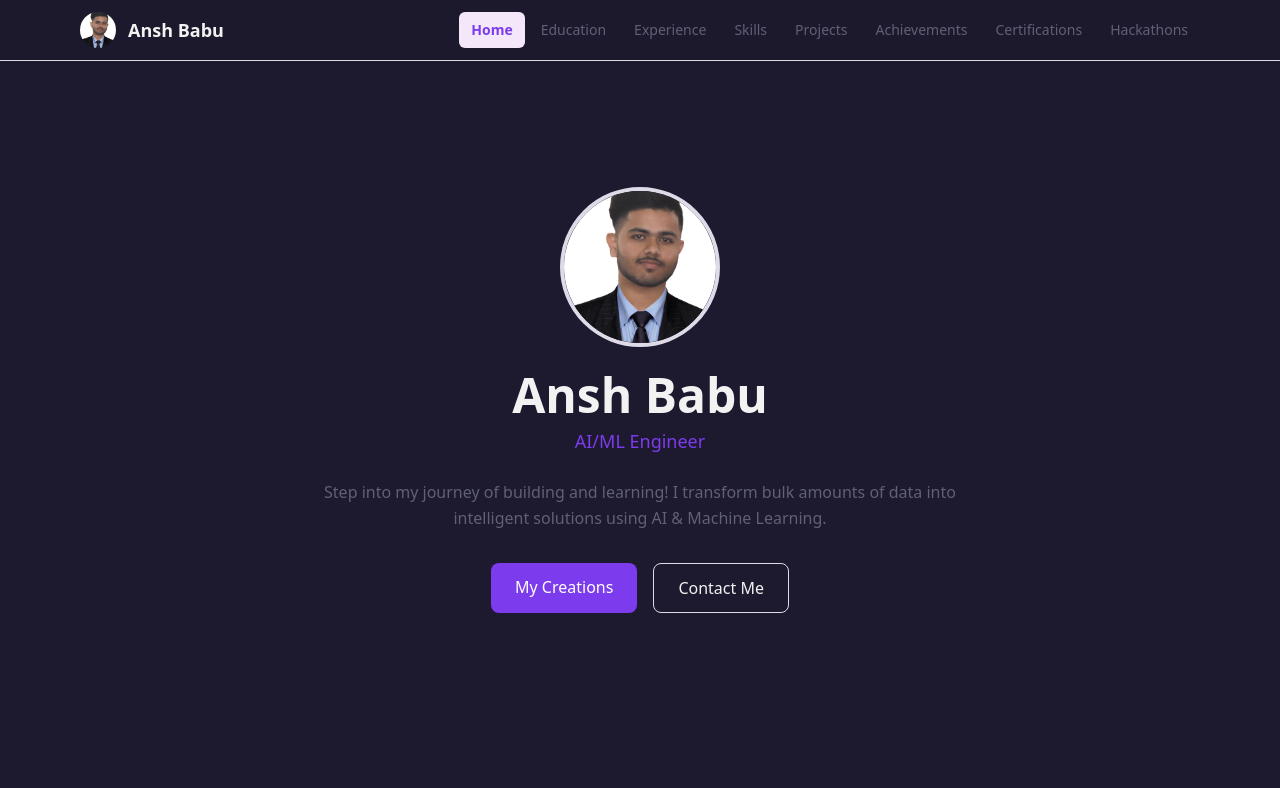
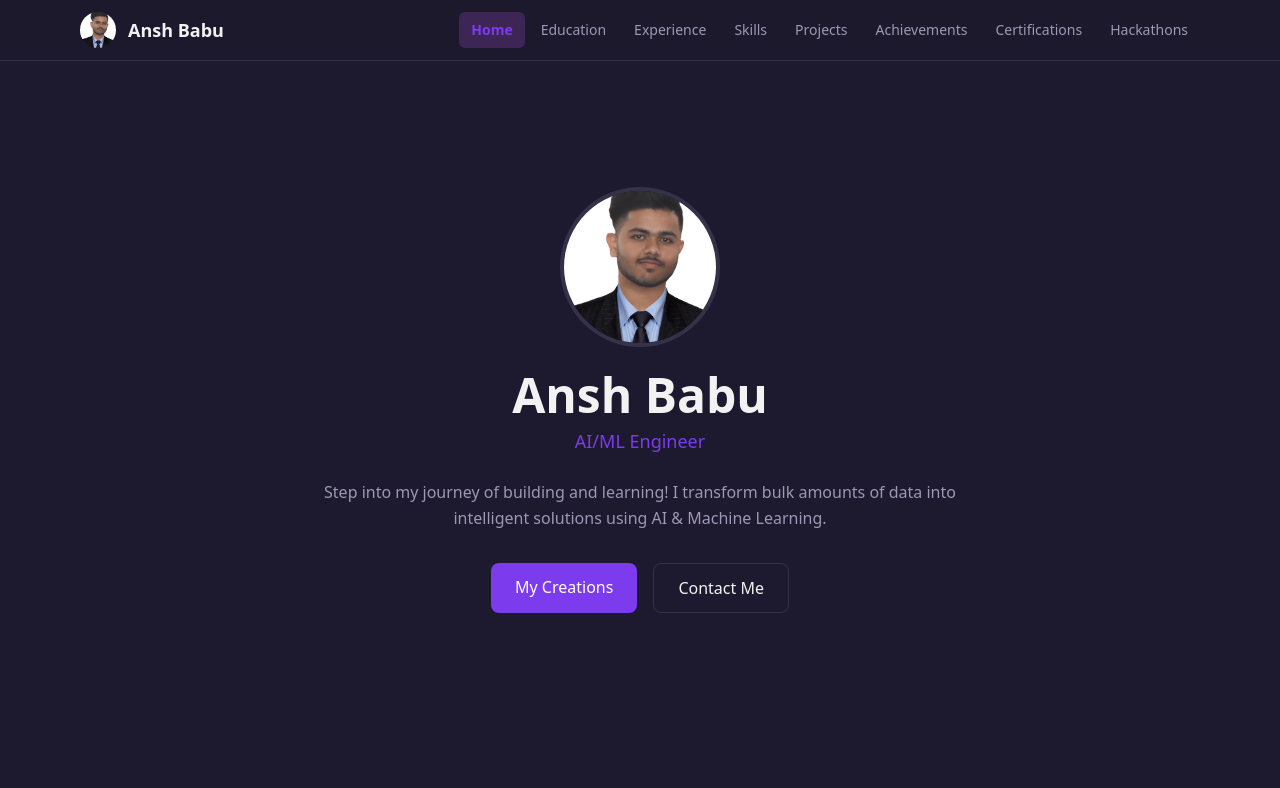
Before and after one commit to AnshBabu1603/ansh-babu-portfolio-verse, a React (Vite) app: page / in a window 1280 px wide. Shown: the top 788 px of the page. Built offline with nearby package versions, Linux system fonts and the light colour scheme.

Commit message:
Update vibrant background
Co-authored-by: AnshBabu1603 <207249489+AnshBabu1603@users.noreply.github.com>

```diff
--- a/src/index.css
+++ b/src/index.css
@@ -10,37 +10,37 @@
     --card: 250 25% 18%;
     --card-foreground: 0 0% 95%;
 
-    --popover: 240 25% 99%;
-    --popover-foreground: 240 20% 12%;
+    --popover: 250 25% 18%;
+    --popover-foreground: 0 0% 95%;
 
     --primary: 262 83% 58%;
     --primary-foreground: 0 0% 100%;
 
-    --secondary: 240 20% 91%;
-    --secondary-foreground: 240 20% 12%;
+    --secondary: 250 20% 22%;
+    --secondary-foreground: 0 0% 95%;
 
-    --muted: 240 18% 93%;
-    --muted-foreground: 240 10% 42%;
+    --muted: 250 20% 20%;
+    --muted-foreground: 250 15% 65%;
 
-    --accent: 280 60% 94%;
-    --accent-foreground: 262 60% 30%;
+    --accent: 270 40% 24%;
+    --accent-foreground: 0 0% 95%;
 
     --destructive: 0 84% 60%;
     --destructive-foreground: 0 0% 100%;
 
-    --border: 260 20% 88%;
-    --input: 260 20% 88%;
+    --border: 250 20% 24%;
+    --input: 250 20% 24%;
     --ring: 262 83% 58%;
 
     --radius: 0.5rem;
 
-    --sidebar-background: 260 20% 97%;
-    --sidebar-foreground: 240 5.3% 26.1%;
+    --sidebar-background: 250 30% 12%;
+    --sidebar-foreground: 0 0% 95%;
     --sidebar-primary: 262 83% 58%;
-    --sidebar-primary-foreground: 0 0% 98%;
-    --sidebar-accent: 280 60% 94%;
-    --sidebar-accent-foreground: 240 5.9% 10%;
-    --sidebar-border: 260 18% 90%;
+    --sidebar-primary-foreground: 0 0% 100%;
+    --sidebar-accent: 270 30% 20%;
+    --sidebar-accent-foreground: 0 0% 95%;
+    --sidebar-border: 250 20% 20%;
     --sidebar-ring: 262 83% 58%;
   }
 
```
